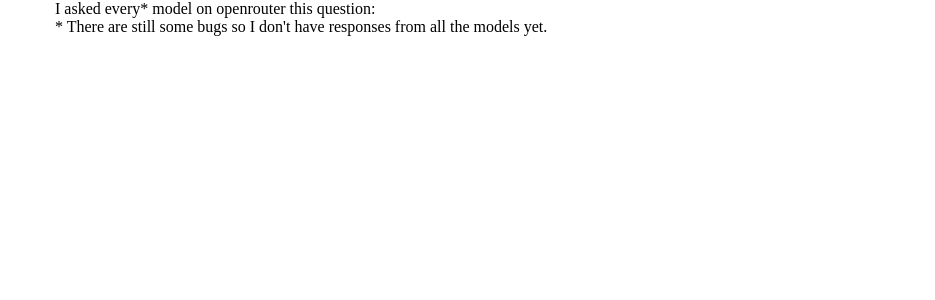
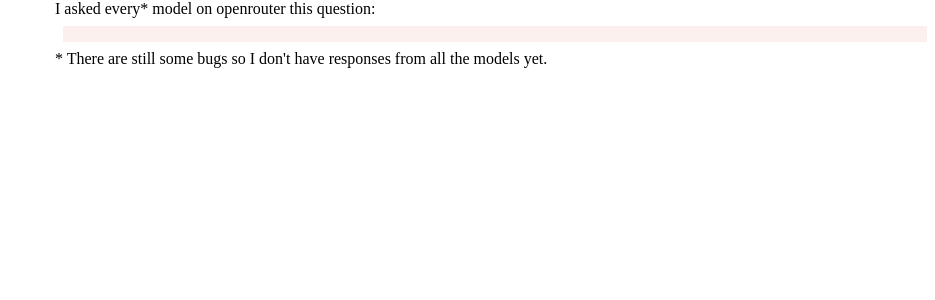
Before and after one commit to cthulahoops/llm_survey, a Python web app: template templates/index.html.j2 in a window 1280 px wide. Shown: the top 300 px of the page, without its empty margins (345-1280 px from the left). Run offline with Jinja, Linux system fonts and the light colour scheme; the template is opened without the code that fills it, so the values that code supplies are empty.

Commit message:
Add missing class to question in index.html.j2.

```diff
--- a/templates/index.html.j2
+++ b/templates/index.html.j2
@@ -9,7 +9,7 @@
         <main>
             I asked every* model on openrouter this question:
 
-            <div>
+            <div class="markdown-body">
 {{ prompt }}
             </div>
 
```
